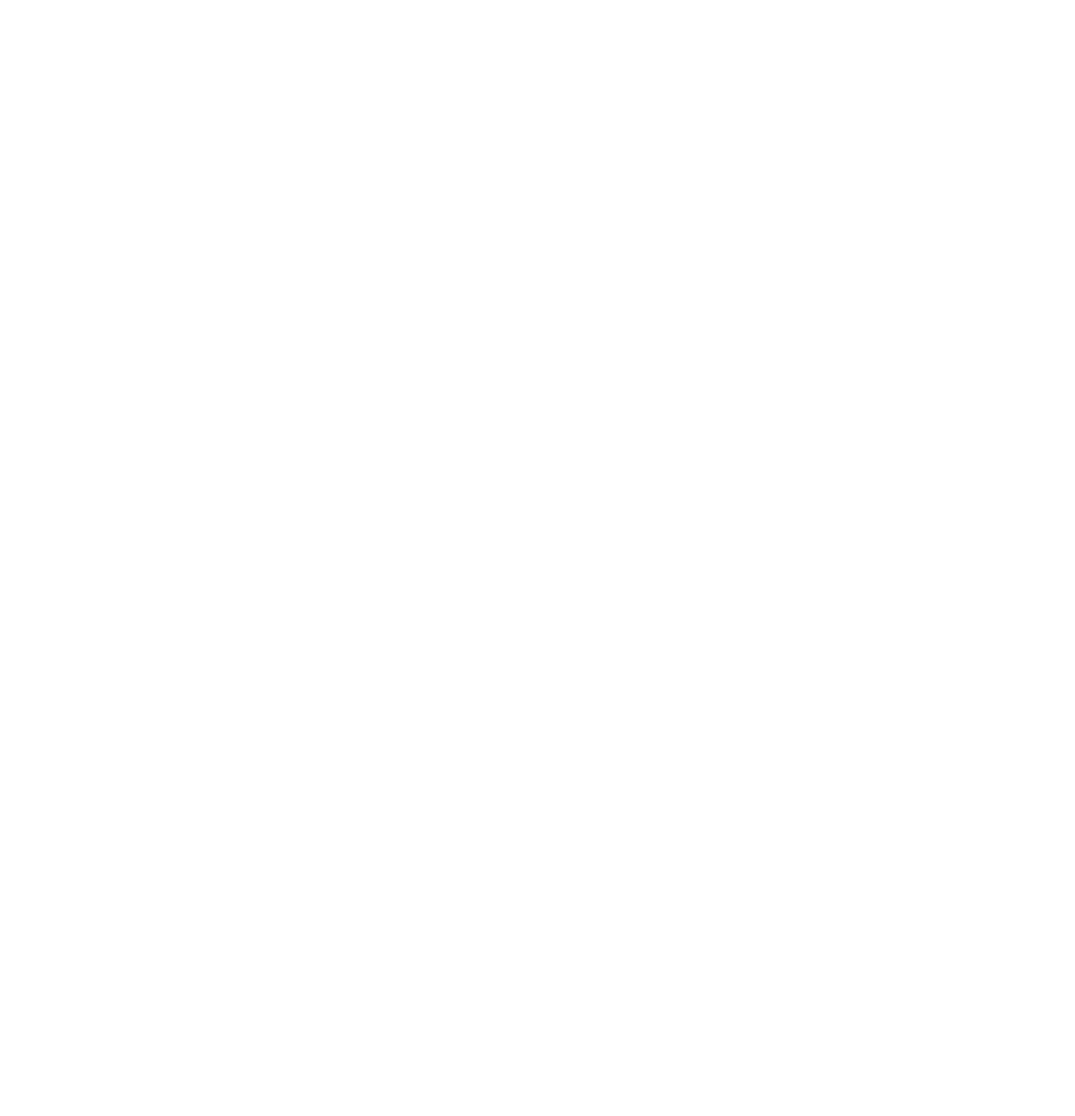
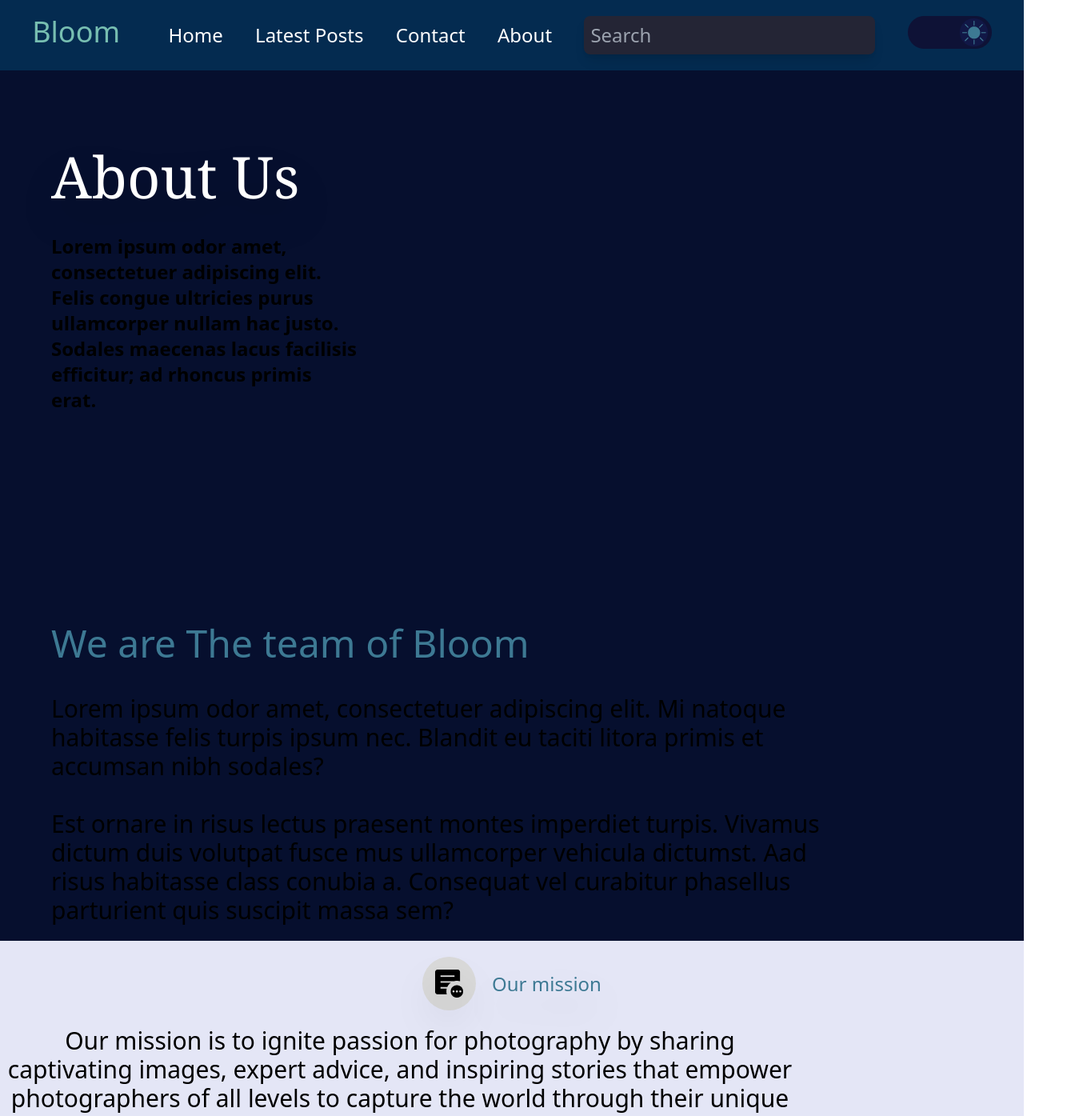
Before and after one commit to ZION4500/Bloom, a React (Vite) app: page /about in a window 1280 px wide. Before the commit this address had no page. Shown: the top 1395 px of the page at 80% size, 1344 px wide, since content can reach past the window. Before the commit the page ends 800 px from the top, so only its background shows below. Built offline with nearby package versions, Linux system fonts and the light colour scheme.

Commit message:
fixing routing

```diff
--- a/src/App.jsx
+++ b/src/App.jsx
@@ -1,6 +1,7 @@
 import Home from "./Pages/Home"
 import Posts from "./Pages/Post"
 import Cont from "./Pages/contact"
+import About from "./Pages/about"
 import {BrowserRouter,Routes, Route} from 'react-router-dom'
 
 function App() {
@@ -12,6 +13,7 @@
           <Route path="/" element={<Home />} />
           <Route path="/posts" element={<Posts/>} />
           <Route path="/contact" element={<Cont/>} />
+          <Route path="/about" element={<About/>} />
         </Route>
       </Routes>
     </BrowserRouter>
--- /dev/null
+++ b/src/Pages/about.jsx
@@ -0,0 +1,13 @@
+import Header from "../components/Header"
+import Footer from "../components/Footer"
+import Team from "../components/team"
+
+export default function About() {
+  return (
+    <>
+    <Header />
+    <Team />
+    <Footer />
+    </>
+  )
+}
--- a/src/components/Header.jsx
+++ b/src/components/Header.jsx
@@ -24,6 +24,7 @@
                     <li className=' my-auto text-right text-2xl'><a href="/">Home</a></li>
                     <li className=' my-auto text-right text-2xl'><a href="/posts">Latest Posts</a></li>
                     <li className=' my-auto text-right text-2xl'><a href="/contact">Contact</a></li>
+                    <li className=' my-auto text-right text-2xl'><a href="/about">About</a></li>
                     <li className=' my-auto text-right text-2xl'><input type="text" placeholder='Search' className='rounded-lg p-2 focus:outline-none focus:ring ring-[#77BEB1] ring-3 text-black shadow-lg dark:text-white dark:bg-[#242535]' /></li>
                     <li className=' my-auto text-right text-2xl'><button onClick={toggleLightMode}><img src={lightMode ? light : dark} alt={lightMode ? 'light mode' : 'dark mode'} /></button></li>
                 </ul>
--- /dev/null
+++ b/src/components/team.jsx
@@ -0,0 +1,32 @@
+import us from '../assets/us.png'
+import vec from '../assets/Vector.png'
+
+export default function Team() {
+    return (
+        <main>
+            <img src={us} alt="woman taking picture grey scale black and white" className='z-[-1] absolute top-0 left-0' />
+            <div className='w-96 mb-56 mx-16'>
+                <p className='mt-24  mb-9 font-serif text-7xl text-white drop-shadow-2xl'>About Us</p>
+                <p className='text-2xl font-semibold'>Lorem ipsum odor amet, consectetuer adipiscing elit. Felis congue ultricies purus ullamcorper nullam hac justo. Sodales maecenas lacus facilisis efficitur; ad rhoncus primis erat.</p>
+            </div>
+            <p className='text-[#3D7993] text-5xl py-10 mx-16'>We are The team of Bloom</p>
+            <p className='font-[400] text-3xl w-full mx-16'>
+                Lorem ipsum odor amet, consectetuer adipiscing elit. Mi natoque <br />habitasse felis turpis ipsum nec. Blandit eu taciti litora primis et <br /> accumsan nibh sodales?
+                <br /><br />
+                Est ornare in risus lectus praesent montes imperdiet turpis. Vivamus <br /> dictum duis volutpat fusce mus ullamcorper vehicula dictumst. Aad <br /> risus habitasse class conubia a. Consequat vel curabitur phasellus <br /> parturient quis suscipit massa sem?
+
+            </p>
+            <div className='bg-[#E4E6F6] w-full'>
+                <div className='flex justify-center gap-5 p-5 mt-5'>
+                    <div className='bg-[#D9D9D9] rounded-full p-4'>
+                    <img src={vec} alt="menu" className=' drop-shadow-2xl '/>
+                    </div>
+                    <p className='text-[#3D7993] font-thin text-2xl  drop-shadow-2xl my-auto'>Our mission</p>
+                </div>
+                <div className='w-[50]0 mx-auto'>
+                    <p className='text-center text-3xl w-[1000px]'>Our mission is to ignite passion for photography by sharing captivating images, expert advice, and inspiring stories that empower photographers of all levels to capture the world through their unique lens.</p>
+                </div>
+            </div>
+        </main>
+    )
+}
```
Also changed, not shown: src/assets/Vector.png (added), src/assets/us.png (added), vercel.json (added).
